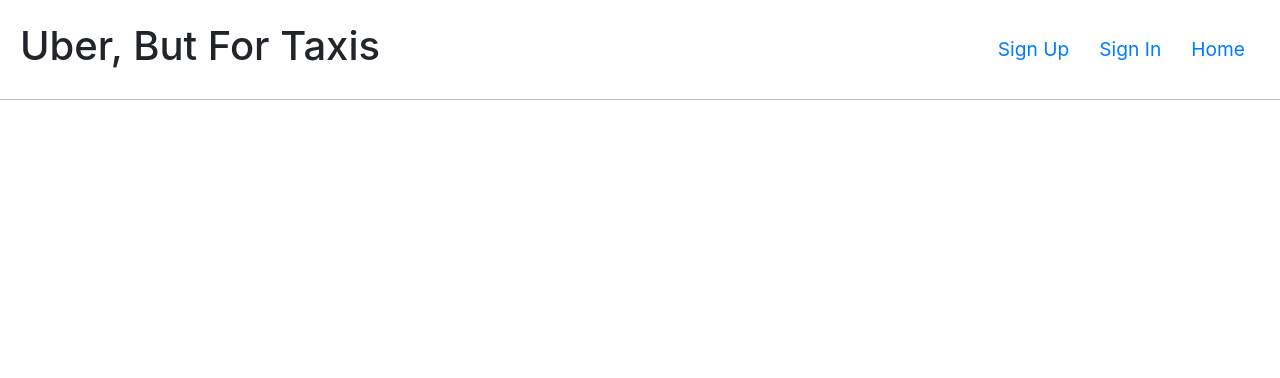
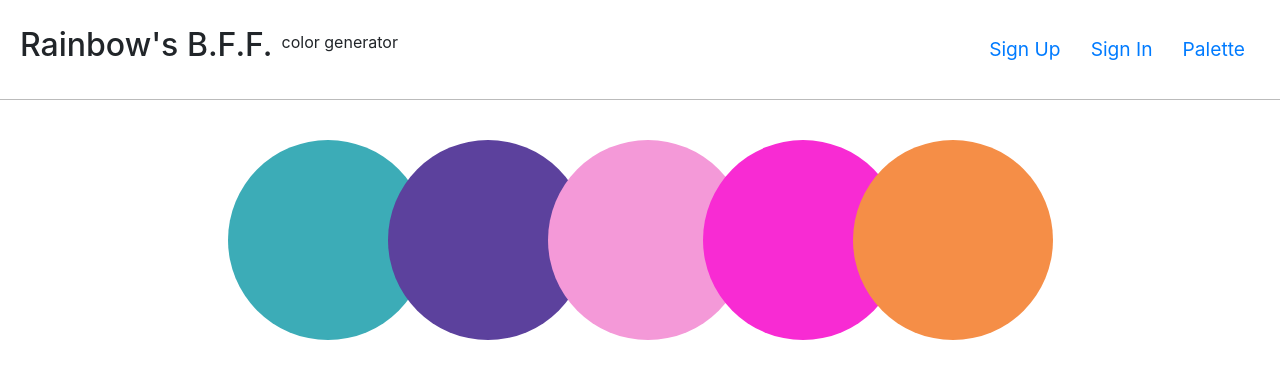
Before and after one commit to macitege/color-sets-client2, a React app: page / in a window 1280 px wide. Shown: the top 378 px of the page. Built offline with nearby package versions, Linux system fonts and the light colour scheme.

Commit message:
Add the palette to home page

```diff
--- a/src/App.js
+++ b/src/App.js
@@ -8,6 +8,8 @@
 import SignIn from './auth/components/SignIn'
 import SignOut from './auth/components/SignOut'
 import ChangePassword from './auth/components/ChangePassword'
+
+import Palette from './colors/Palette'
 
 import Alert from 'react-bootstrap/Alert'
 
@@ -42,6 +44,9 @@
             </Alert.Heading>
           </Alert>
         ))}
+
+        <Route exact path="/" component={Palette} />
+
         <main className="container">
           <Route path='/sign-up' render={() => (
             <SignUp alert={this.alert} setUser={this.setUser} />
--- a/src/auth/components/ChangePassword.js
+++ b/src/auth/components/ChangePassword.js
@@ -43,7 +43,7 @@
         <label htmlFor="oldpw">Old Password</label>
         <input
           required
-          name="oldPassword"
+          name="oldpw"
           value={oldPassword}
           type="password"
           placeholder="Old Password"
--- /dev/null
+++ b/src/colors/Palette.js
@@ -0,0 +1,15 @@
+import React from 'react'
+
+import './Palette.scss'
+
+const Palette = () => (
+  <div className="palette-wrapper">
+    <div id="color1" className="palette-circle"></div>
+    <div id="color2" className="palette-circle"></div>
+    <div id="color3" className="palette-circle"></div>
+    <div id="color4" className="palette-circle"></div>
+    <div id="color5" className="palette-circle"></div>
+  </div>
+)
+
+export default Palette
--- /dev/null
+++ b/src/colors/Palette.scss
@@ -0,0 +1,38 @@
+.palette-wrapper {
+  display: flex;
+  height: 300px;
+  justify-content: center;
+  width: 100%;
+  margin-top: 5vh;
+
+  .palette-circle {
+    border-radius: 100%;
+    height: 200px;
+    width: 200px;
+  }
+
+  #color1 {
+    background-color: rgba(60,172,183,1);
+    margin-right: -20px;
+  }
+
+  #color2 {
+    background-color: rgba(92,65,157,1);
+    margin-left: -20px;
+  }
+
+  #color3 {
+    background-color: rgba(244,153,216,1);
+    margin-left: -40px;
+  }
+
+  #color4 {
+    background-color: rgba(248,43,211,1);
+    margin-left: -45px;
+  }
+
+  #color5 {
+    background-color: rgba(245,142,71,1);
+    margin-left: -50px;
+  }
+}
--- a/src/header/Header.js
+++ b/src/header/Header.js
@@ -19,13 +19,13 @@
 
 const alwaysOptions = (
   <React.Fragment>
-    <Link to="/">Home</Link>
+    <Link to="/">Palette</Link>
   </React.Fragment>
 )
 
 const Header = ({ user }) => (
   <header className="main-header">
-    <h1>Uber, But For Taxis</h1>
+    <h2>Rainbow&#39;s B.F.F.</h2>&nbsp;&nbsp;<p>color generator</p>
     <nav>
       { user && <span>Welcome, {user.email}</span>}
       { user ? authenticatedOptions : unauthenticatedOptions }
```
